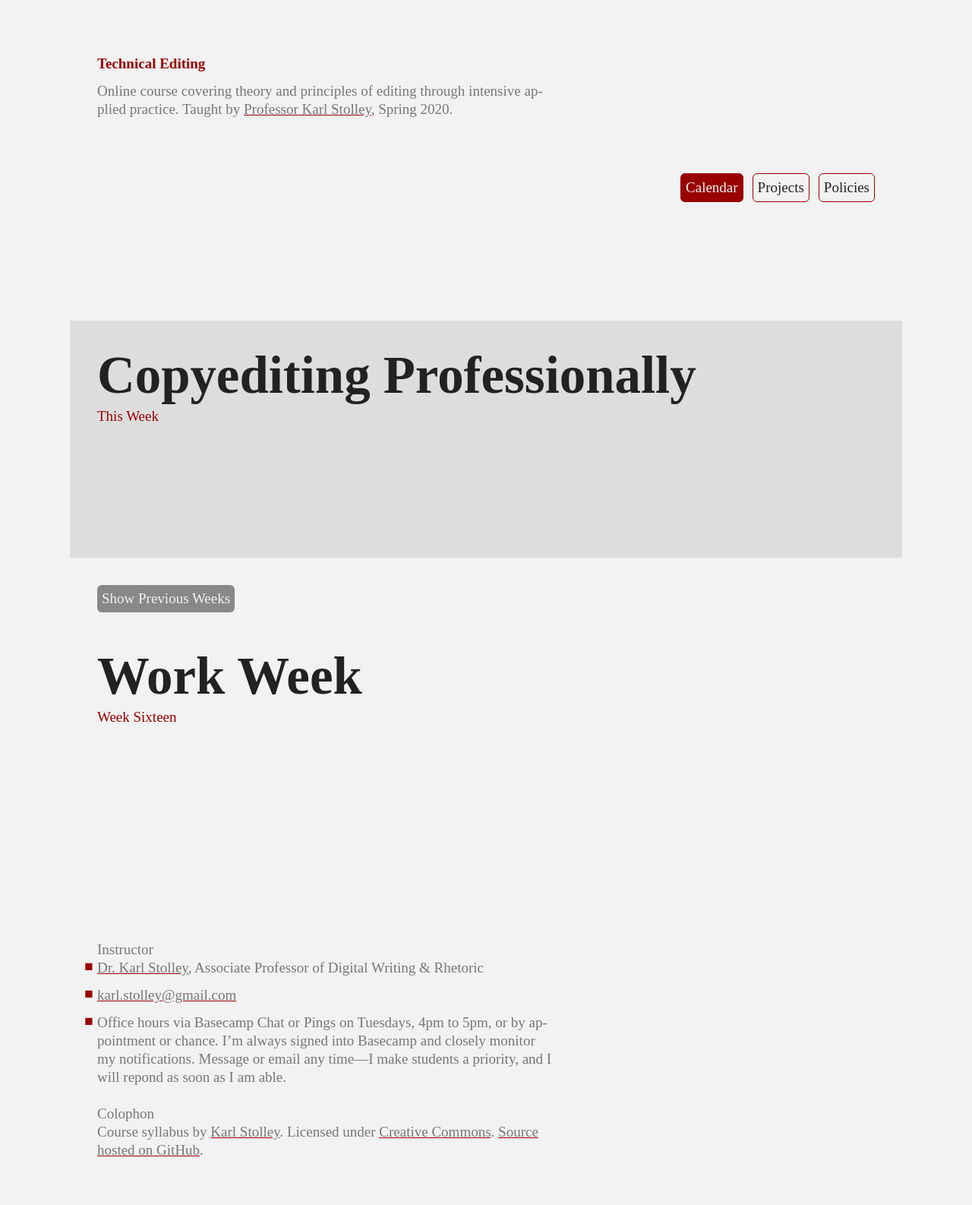
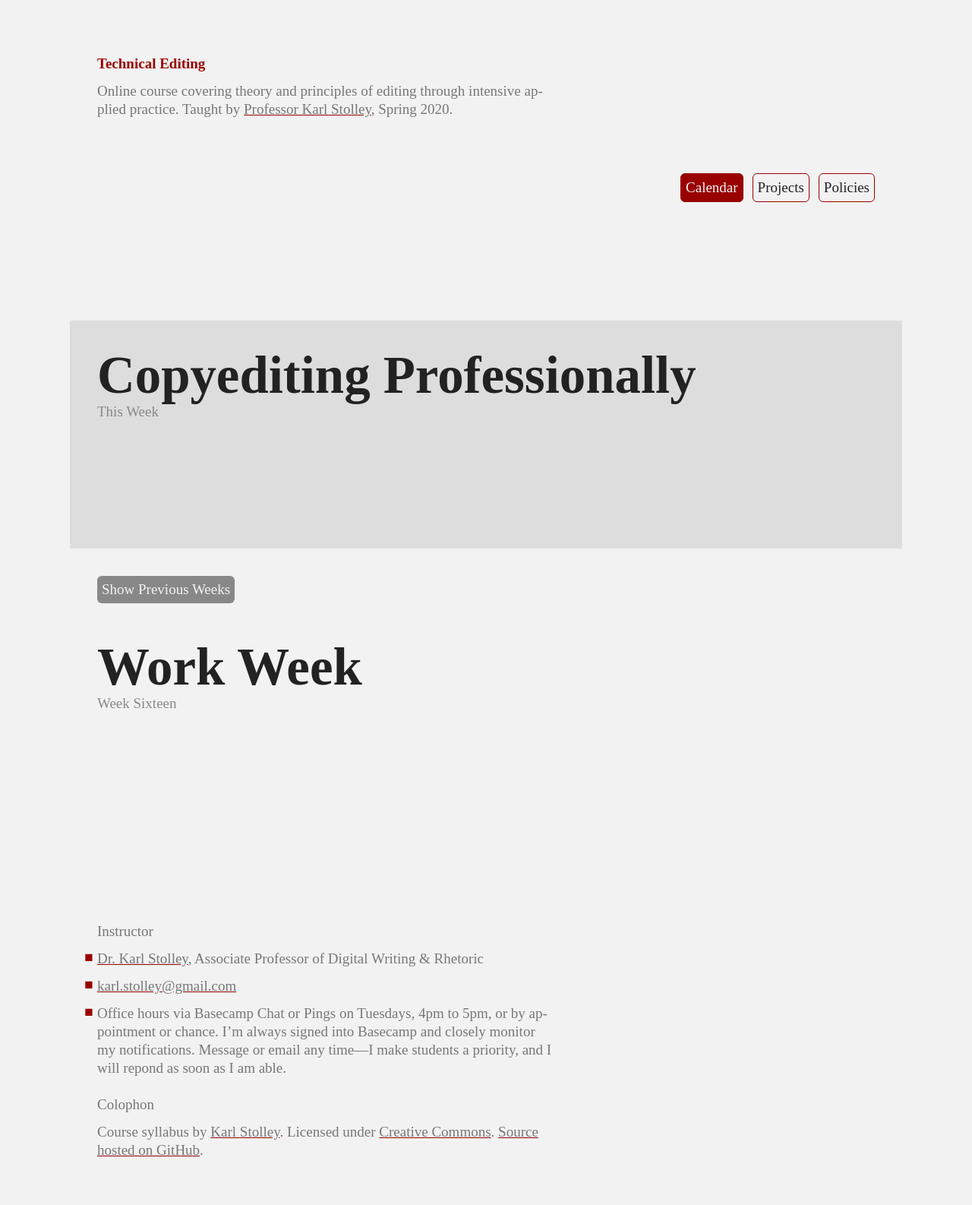
Before and after one commit to karlstolley/jekyll-theme-course, a Jekyll site: the page built from index.md, in a window 1280 px wide. Shown: the whole page at 76% size. Built offline with Jekyll 4.4.1, drawn with Linux system fonts in a browser that asks for light colours; some web fonts are replaced.

Commit message:
Improve handling of headers, site-wide

```diff
--- a/_sass/_base.scss
+++ b/_sass/_base.scss
@@ -12,6 +12,7 @@ h1 b {
 }
 h3 {
   text-transform: uppercase;
+  padding-bottom: $base-line / 4;
 }
 
 p,li {
--- a/_sass/_typography.scss
+++ b/_sass/_typography.scss
@@ -109,6 +109,13 @@ h2 {
 #instructor h3 {
   text-transform: none;
   font-weight: 500;
+  padding-bottom: $base-line / 2;
+}
+.agenda h3,
+.assigned h4,
+.policy h3,
+.project h3 {
+  padding-bottom: $base-line / 4;
 }
 #btn-show-calendar,
 .agenda h3 a {
@@ -144,12 +151,17 @@ h2 {
 #content header {
   padding-bottom: $base-line;
 }
-#content header small {
+header small {
   color: $spot-color;
   display: block;
   font-weight: 500;
-  padding-top: $base-line * 0.25;
+  // padding-top: $base-line * 0.25;
 }
+.week > header small {
+  color: #888;
+  font-weight: normal;
+}
+
 #content article {
   padding-bottom: $base-line * 3;
 }
@@ -158,6 +170,10 @@ h2 {
   background: #DDD;
   padding: $base-line * 1.5;
   margin: ($base-line * 1.5) (-($base-line * 1.5));
+}
+
+.assigned {
+  padding-top: $base-line;
 }
 
 #header,
@@ -196,7 +212,7 @@ h2 {
     grid-column-gap: $base-line;
   }
   .week {
-    grid-template-rows: auto ($base-line * 3.25);
+    grid-template-rows: auto ($base-line * 3);
     align-content: stretch;
   }
   .policy header,
@@ -209,6 +225,7 @@ h2 {
     grid-row-start: 3;
   }
   .week .assigned {
+    padding-top: 0;
     grid-column: 3 / 6;
     grid-row: 2 / 4;
   }
```
